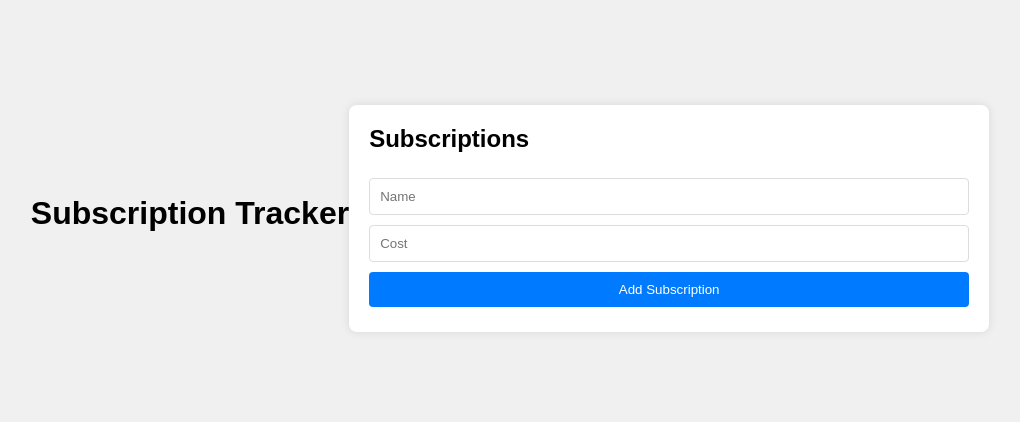
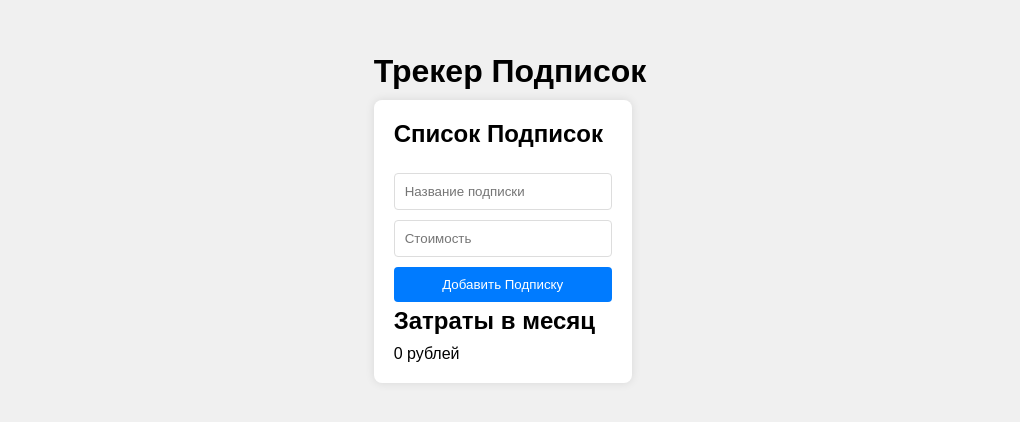
Before and after one commit to targlife/-, a plain HTML site: page index.html in a window 1280 px wide. Shown: the part 182-604 px from the top of the page, without its empty margins (130-1150 px from the left). Drawn offline with Linux system fonts and the light colour scheme.

Commit message:
Update index.html

```diff
--- a/index.html
+++ b/index.html
@@ -3,21 +3,27 @@
 <head>
     <meta charset="UTF-8">
     <meta name="viewport" content="width=device-width, initial-scale=1.0">
-    <title>Subscription Tracker</title>
+    <title>Трекер Подписок</title>
     <link rel="stylesheet" href="styles.css">
     <link rel="manifest" href="manifest.json">
     <script src="app.js" defer></script>
 </head>
 <body>
-    <h1>Subscription Tracker</h1>
-    <div id="app">
-        <h2>Subscriptions</h2>
-        <ul id="subscriptions"></ul>
-        <form id="add-subscription">
-            <input type="text" id="name" placeholder="Name">
-            <input type="number" id="cost" placeholder="Cost">
-            <button type="submit">Add Subscription</button>
-        </form>
+    <div class="container">
+        <h1>Трекер Подписок</h1>
+        <div id="app">
+            <h2>Список Подписок</h2>
+            <ul id="subscriptions"></ul>
+            <form id="add-subscription">
+                <input type="text" id="name" placeholder="Название подписки">
+                <input type="number" id="cost" placeholder="Стоимость">
+                <button type="submit">Добавить Подписку</button>
+            </form>
+            <div class="cost-container">
+                <h2>Затраты в месяц</h2>
+                <div id="total-cost" class="total-cost">0 рублей</div>
+            </div>
+        </div>
     </div>
 </body>
 </html>
```
